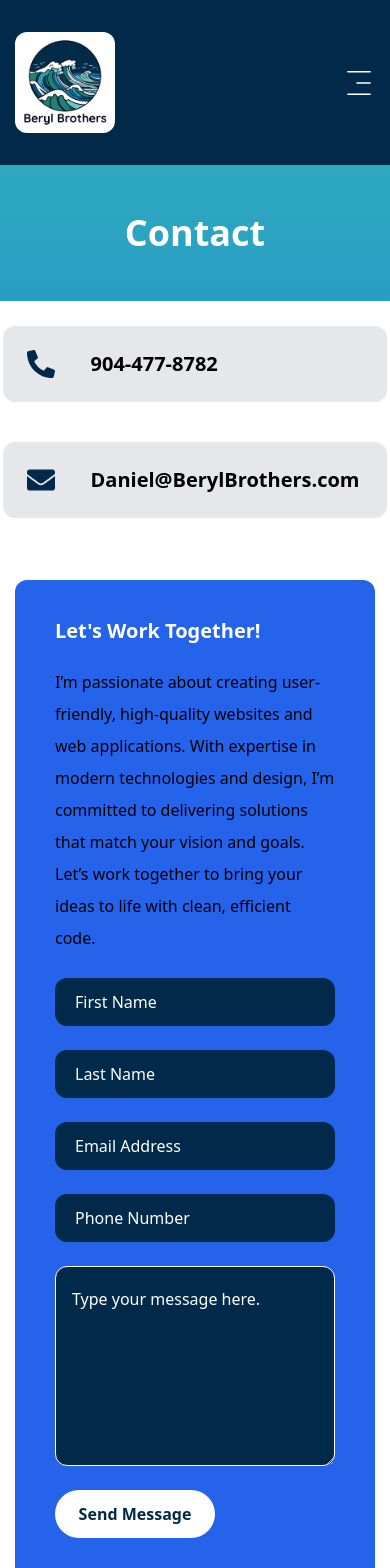
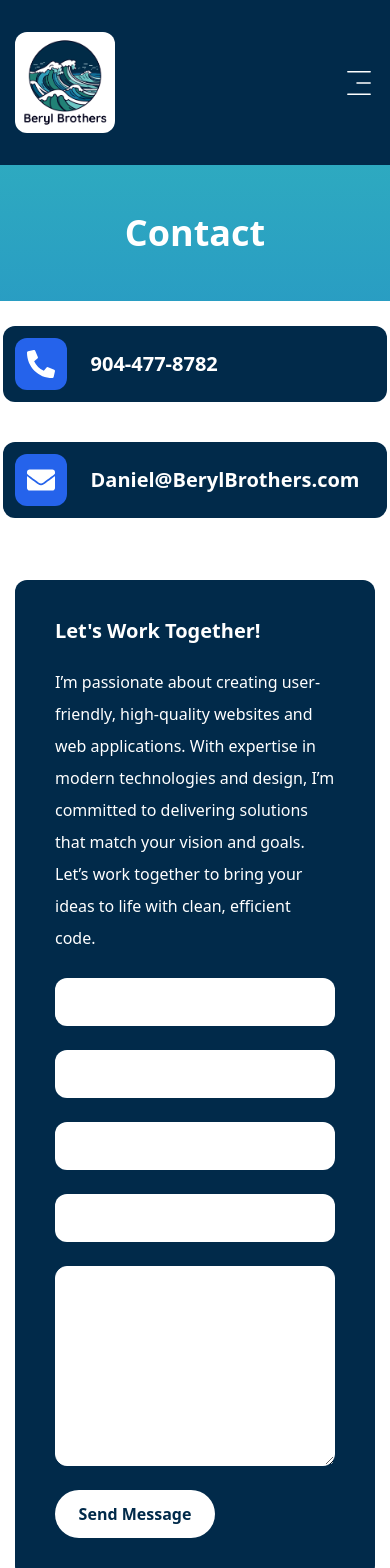
Before and after one commit to BerylBrothers/Paint-Website, a Next.js app: page /contact in a window 390 px wide. Shown: the top 1568 px of the page. Built offline with nearby package versions, Linux system fonts and the light colour scheme.

Commit message:
Final Background color change

```diff
--- a/app/contact/page.jsx
+++ b/app/contact/page.jsx
@@ -314,23 +314,23 @@ return (
    <div className="border-b border-white w-full">
         <PageTitle title="Contact" />
         </div>
-        <div className='bg-white text-black pb-12'>
+        <div className='bg-white text-white pb-12'>
     <div className="container mx-auto pt-6">
 
       <div className='flex flex-col xl:flex-row gap-[30px]'>
 
         {/* form */}
         <div className='xl:-[54%] order-2 xl:order-none'>
-          <form className="flex flex-col gap-6 p-10 bg-blue-600 rounded-xl" onSubmit={handleSubmit}>
+          <form className="flex flex-col gap-6 p-10 bg-primary rounded-xl" onSubmit={handleSubmit}>
             <h3 className='text-white'>Let's Work Together!</h3>
             <p>I’m passionate about creating user-friendly, high-quality websites and web applications. With expertise in modern technologies and design, I’m committed to delivering solutions that match your vision and goals. Let’s work together to bring your ideas to life with clean, efficient code.</p>
 
             {/* input fields */}
-            <div className='text-white grid grid-cols-1 md:grid-cols-2 gap-6'>
-              <Input name="firstname" type="text" placeholder="First Name" value={formData.firstname} onChange={handleInputChange} />
-              <Input name="lastname" type="text" placeholder="Last Name" value={formData.lastname} onChange={handleInputChange} />
-              <Input name="email" type="email" placeholder="Email Address" value={formData.email} onChange={handleInputChange} />
-              <Input name="phone" type="phone" placeholder="Phone Number" value={formData.phone} onChange={handleInputChange} />
+            <div className='text-white grid grid-cols-1 md:grid-cols-2 gap-6 '>
+              <Input name="firstname" type="text" placeholder="First Name" value={formData.firstname} onChange={handleInputChange} className="bg-white text-black"/>
+              <Input name="lastname" type="text" placeholder="Last Name" value={formData.lastname} onChange={handleInputChange} className="bg-white text-black"/>
+              <Input name="email" type="email" placeholder="Email Address" value={formData.email} onChange={handleInputChange} className="bg-white text-black"/>
+              <Input name="phone" type="phone" placeholder="Phone Number" value={formData.phone} onChange={handleInputChange} className="bg-white text-black"/>
             </div>
 
             {/* Select dropdown
@@ -349,7 +349,7 @@ return (
             </Select> */}
 
             {/* Text Area */}
-            <Textarea name="message" className="h-[200px] text-white" placeholder="Type your message here." value={formData.message} onChange={handleInputChange} />
+            <Textarea name="message" className="h-[200px] text-black bg-white" placeholder="Type your message here."  value={formData.message} onChange={handleInputChange} />
 
             {/* Submit button */}
             <Button size="md" className="max-w-40 bg-white hover:bg-primary hover:text-white" type="submit">Send Message</Button>
@@ -360,8 +360,8 @@ return (
         <div className='flex-1 flex items-center justify-center xl:justify-end order-1 xl:order-none mb-8 xl:mb-0'>
           <ul className='flex flex-col gap-10'>
             {info.map((item, index) => (
-              <li key={index} className='flex items-center gap-6 bg-gray-200 rounded-xl p-3 pr-7'>
-                <div className="w-[52px] h-[52px] xl:w-[72px] xl:h-[72px] text-primary rounded-xl flex items-center justify-center">
+              <li key={index} className='flex items-center gap-6 bg-primary rounded-xl p-3 pr-7'>
+                <div className="w-[52px] h-[52px] xl:w-[72px] xl:h-[72px] bg-blue-600 text-white rounded-xl flex items-center justify-center">
                   <div className='text-[28px]'>{item.icon}</div>
                 </div>
                 <div className='flex-1'>
--- a/app/resume/page.jsx
+++ b/app/resume/page.jsx
@@ -176,7 +176,7 @@ const resume = () => {
                 <ScrollArea className="h-[400px] ">
                   <ul className="grid grid-cols-1 lg:grid-cols-2 gap-[30px]">
                     {experience.items.map((item, index) => {
-                      return <li key={index} className=" bg-blue-600 h-[184px] py-6 px-10 rounded-xl flex flex-col justify-center items-center lg:items-start gap-1]">
+                      return <li key={index} className=" bg-black h-[184px] py-6 px-10 rounded-xl flex flex-col justify-center items-center lg:items-start gap-1]">
                         <span className="text-white">{item.duration}</span>
                         <h3 className="text-xl text-white max-w-[260px] min-h-[60px] text-center lg:text-left">{item.position}</h3>
                         <div className="flex items-center gap-3">
@@ -197,7 +197,7 @@ const resume = () => {
                 <ScrollArea className="h-[400px]">
                   <ul className="grid grid-cols-1 lg:grid-cols-2 gap-[30px]">
                     {education.items.map((item, index) => {
-                      return <li key={index} className=" bg-blue-600 h-[184px] py-6 px-10 rounded-xl flex flex-col justify-center items-center lg:items-start gap-1]">
+                      return <li key={index} className=" bg-black h-[184px] py-6 px-10 rounded-xl flex flex-col justify-center items-center lg:items-start gap-1]">
                         <span className="text-white">{item.duration}</span>
                         <h3 className="text-xl text-white max-w-[260px] min-h-[60px] text-center lg:text-left">{item.degree}</h3>
                         <div className="flex items-center gap-3">
@@ -222,7 +222,7 @@ const resume = () => {
                   return <li className="text-white" key={index}>
                     <TooltipProvider delayDuration={100}>
                     <Tooltip>
-                      <TooltipTrigger className="w-full h-[150px] bg-blue-600 rounded-xl flex justify-center items-center group">
+                      <TooltipTrigger className="w-full h-[150px] bg-black rounded-xl flex justify-center items-center group">
                         <div className="text-6xl group-hover:text-accent transition-all duration-300">
                           {item.icon}
                           </div>
@@ -249,7 +249,7 @@ const resume = () => {
         return (
           <li
             key={index}
-            className="flex items-center justify-center w-full xl:w-full h-[150px] bg-blue-600 rounded-xl p-4">
+            className="flex items-center justify-center w-full xl:w-full h-[150px] bg-black rounded-xl p-4">
             {/* Field name, centered both vertically and horizontally */}
             <div className="flex flex-col items-center justify-center text-center text-sm xl:text-base text-white">
               <span className="">{item.fieldName}</span>
--- a/app/work/page.jsx
+++ b/app/work/page.jsx
@@ -140,7 +140,7 @@ const work = () => {
                 {/* stack */}
                 <ul className='flex gap-4 '>
                   {project.stack.map((item, index) =>{
-                    return <li  key={index} className='bg-blue-600 text-xl text-white p-2 rounded-xl'>
+                    return <li  key={index} className='bg-black text-xl text-white p-2 rounded-xl'>
                       {item.name}
                       {/* {index !== project.stack.length - 1 && ","} */}
                       </li>
@@ -154,7 +154,7 @@ const work = () => {
                   <Link href={project.live}>
                   <TooltipProvider delayDuration={100}>
                     <Tooltip>
-                      <TooltipTrigger className='w-[70px] h-[70px] bg-primary  rounded-full flex justify-center items-center group'>
+                      <TooltipTrigger className='w-[70px] h-[70px] bg-black  rounded-full flex justify-center items-center group'>
                         <BsArrowUpRight className="text-white text-3xl transition-all duration-300 group-hover:text-accent"/>
                       </TooltipTrigger>
                       <TooltipContent>
--- a/components/ui/tabs.jsx
+++ b/components/ui/tabs.jsx
@@ -21,7 +21,7 @@ const TabsTrigger = React.forwardRef(({ className, ...props }, ref) => (
   <TabsPrimitive.Trigger
     ref={ref}
     className={cn(
-      "inline-flex items-center w-full bg-primary justify-center whitespace-nowrap text-white rounded-xl p-3 text-base font-medium ring-offset-white transitional-all disabled:pointer-events-none disabled:opacity-50 data-[state=active]:bg-accent  data-[state=active]:text-primary data-[state=active]:font-bold data-[state=active]:shadow-sm" ,
+      "inline-flex items-center w-full bg-black justify-center whitespace-nowrap text-white rounded-xl p-3 text-base font-medium ring-offset-white transitional-all disabled:pointer-events-none disabled:opacity-50 data-[state=active]:bg-accent  data-[state=active]:text-primary data-[state=active]:font-bold data-[state=active]:shadow-sm" ,
       className
     )}
     {...props} />
```
